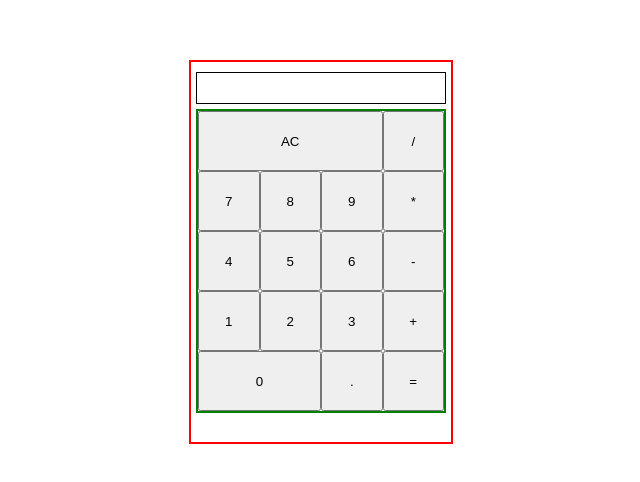
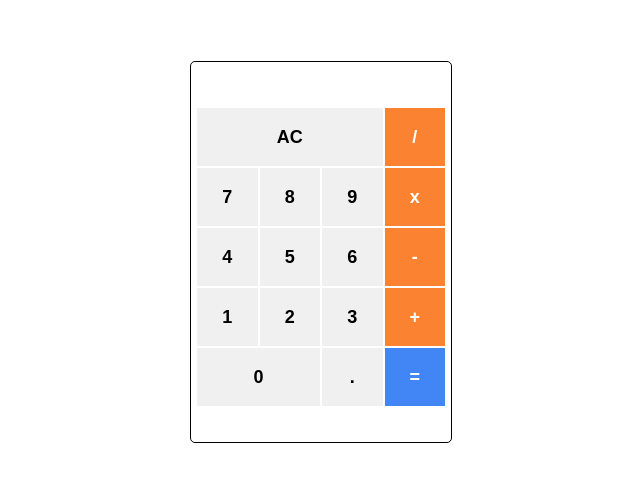
Before and after one commit to felipelalmeida/calculadora-react, a React (Create React App) app: page / in a window 1280 px wide. Shown: the part 148-630 px from the top of the page, without its empty margins (319-959 px from the left). Built offline with nearby package versions, Linux system fonts and the light colour scheme.

Commit message:
divisão por 0, inicio de estilização

```diff
--- a/src/components/Button/style.css
+++ b/src/components/Button/style.css
@@ -1,16 +1,26 @@
-/* .number{
-    width: 50px;
-    height: 50px;
-} */
-
-
-.clear{
+.clear {
     grid-column: span 3;
+    background-color: #f0f0f0;
+    color: #000;
 }
 
-.operator{
+.numberZero {
+    grid-column: span 2;
+    background-color: #f0f0f0;
+    color: #000;
 }
 
-.numberZero{
-    grid-column: span 2;
+.number {
+    background-color: #f0f0f0;
+    color: #000;
 }
+
+.operator {
+    background-color: #fa8231;
+    color: #fff;
+}
+
+.result {
+    background-color: #4285f4;
+    color: #fff;
+}
--- a/src/components/Calculator/index.jsx
+++ b/src/components/Calculator/index.jsx
@@ -81,7 +81,7 @@ export default class Calculator extends Component {
         const currentValue = (this.state.display)
         const newValue = parseFloat(currentValue)
 
-        if (newValue === '.') {
+        if (currentValue === '.') {
             return
         }
 
@@ -124,10 +124,14 @@ export default class Calculator extends Component {
             case '-':
                 arrayValues[0] = (arrayValues[0] - arrayValues[1])
                 break;
-            case '*':
+            case 'x':
                 arrayValues[0] = (arrayValues[0] * arrayValues[1])
                 break;
             case '/':
+                if (arrayValues[1] === 0) {
+                    alert('Impossível realizar divisão por 0')
+                    return
+                }
                 arrayValues[0] = (arrayValues[0] / arrayValues[1])
                 break;
             default:
@@ -152,11 +156,11 @@ export default class Calculator extends Component {
     render() {
         return (
             <div className='mainContainer'>
-                <span className='teste2'>  {`  `}
-                    {(this.state.history.length > 0 && !this.state.result) && <span>{`${this.state.values[0]} ${this.state.operator}`}</span>}
-                    {(this.state.result) && <span>{`${this.state.history[0]} ${this.state.operator} ${this.state.history[1]} =`}</span>}
-                </span>
-                <div className='teste'>
+                {`  `}
+                {(this.state.history.length > 0 && !this.state.result) && <span>{`${this.state.values[0]} ${this.state.operator}`}</span>}
+                {(this.state.result) && <span>{`${this.state.history[0]} ${this.state.operator} ${this.state.history[1]} =`}</span>}
+
+                <div>
                     <Display display={this.state.display} />
                     <div className='keys'>
                         <Button label='AC' onClick={this.clearMemory} className='clear' />
@@ -164,7 +168,7 @@ export default class Calculator extends Component {
                         <Button label='7' onClick={this.buttonClick} className='number' />
                         <Button label='8' onClick={this.buttonClick} className='number' />
                         <Button label='9' onClick={this.buttonClick} className='number' />
-                        <Button label='*' onClick={this.operation} className='operator' />
+                        <Button label='x' onClick={this.operation} className='operator' />
                         <Button label='4' onClick={this.buttonClick} className='number' />
                         <Button label='5' onClick={this.buttonClick} className='number' />
                         <Button label='6' onClick={this.buttonClick} className='number' />
@@ -174,7 +178,7 @@ export default class Calculator extends Component {
                         <Button label='3' onClick={this.buttonClick} className='number' />
                         <Button label='+' onClick={this.operation} className='operator' />
                         <Button label='0' onClick={this.buttonClick} className='numberZero' />
-                        <Button label='.' onClick={this.buttonClick} className='point' />
+                        <Button label='.' onClick={this.buttonClick} className='number' />
                         <Button label='=' onClick={this.finalResult} className='result' />
                     </div>
                 </div>
--- a/src/components/Calculator/style.css
+++ b/src/components/Calculator/style.css
@@ -5,19 +5,33 @@
     transform: translate(-50%, -50%);
     height: 370px;
     width: 250px;
-    border: 2px solid red;
+    border: 1px solid #000;
+    border-radius: 5px;
     padding: 5px;
+    font-family: sans-serif;
+}
+
+.mainContainer span {
+    display: grid;
+    justify-content: right;
+    font-size: 12px;
 }
 
 .keys {
     display: grid;
     grid-template-columns: repeat(4, 25%);
-    border: 2px solid green;
     height: 300px;
     padding: 0;
-
 }
 
 button {
     cursor: pointer;
+    border: 0;
+    margin: 1px;
+    font-weight: bold;
+    font-size: 18px;
 }
+
+button:hover {
+    opacity: 0.8;
+}
--- a/src/components/Display/index.jsx
+++ b/src/components/Display/index.jsx
@@ -2,6 +2,9 @@ import './style.css';
 
 export default function Display(props) {
     return (
-        <div className='display'>{props.display}</div>
+        <div className='display'>
+            {props.display}
+
+        </div>
     )
 }
--- a/src/components/Display/style.css
+++ b/src/components/Display/style.css
@@ -1,6 +1,6 @@
 .display {
     padding: 0;
-    border: 1px solid black;
+    /* border: 1px solid black; */
     height: 30px;
     margin-bottom: 5px;
     margin-top: 5px;
@@ -12,10 +12,4 @@
     display: flex;
     align-items: center;
     justify-content: flex-end;
-    font-family: 'Gill Sans', 'Gill Sans MT', Calibri, 'Trebuchet MS', sans-serif;
 }
-
-.teste2{
-    background-color: antiquewhite;
-    height: 10px;
-}
```
